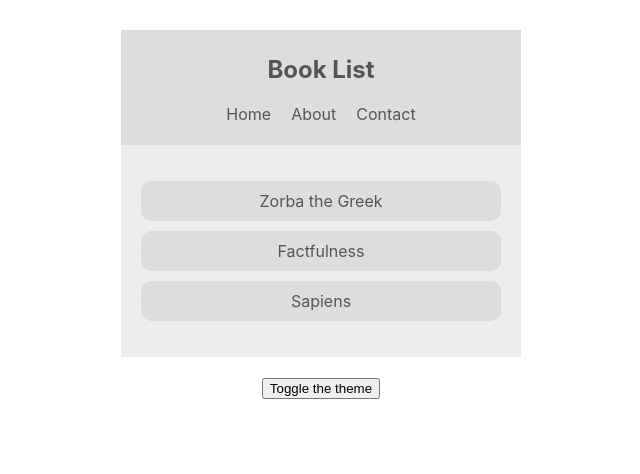
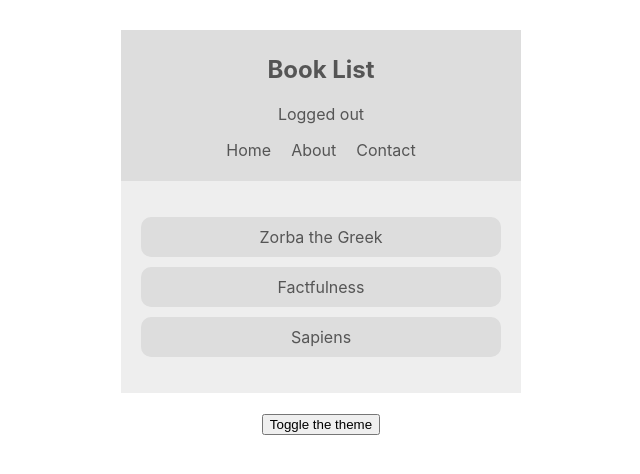
Before and after one commit to HyeeunMok/book-list, a React (Create React App) app: page / in a window 1280 px wide. Shown: the top 474 px of the page, without its empty margins (319-959 px from the left). Built offline with nearby package versions, Linux system fonts and the light colour scheme.

Commit message:
consuming multiple contexts

```diff
--- a/src/components/Navbar.js
+++ b/src/components/Navbar.js
@@ -1,16 +1,22 @@
 import React, { Component } from 'react';
 import { ThemeContext } from '../contexts/ThemeContext';
+import { AuthContext } from '../contexts/AuthContext';
 
 class Navbar extends Component {
   render() {
     console.log(this.context);
     return(
-      <ThemeContext.Consumer>{(context) => {
-        const { isLightTheme, light, dark } = context;
+      <AuthContext.Consumer>{(authContext) => (
+        <ThemeContext.Consumer>{(themeContext) => {
+          const { isAuthenticated, toggleAuth } = authContext;
+          const { isLightTheme, light, dark } = themeContext;
           const theme = isLightTheme ? light : dark;
           return(
             <nav style={{ background: theme.ui, color: theme.syntax }}>
             <h1>Book List</h1>
+            <div onClick={toggleAuth}>
+              { isAuthenticated ? 'Logged in' : 'Logged out '}
+            </div>
             <ul>
               <li>Home</li>
               <li>About</li>
@@ -20,6 +26,8 @@
           )
         }}
         </ThemeContext.Consumer>
+      )}
+      </AuthContext.Consumer>
     );
   }
 }
```
Lines whose indentation alone changed are shown as unchanged.
